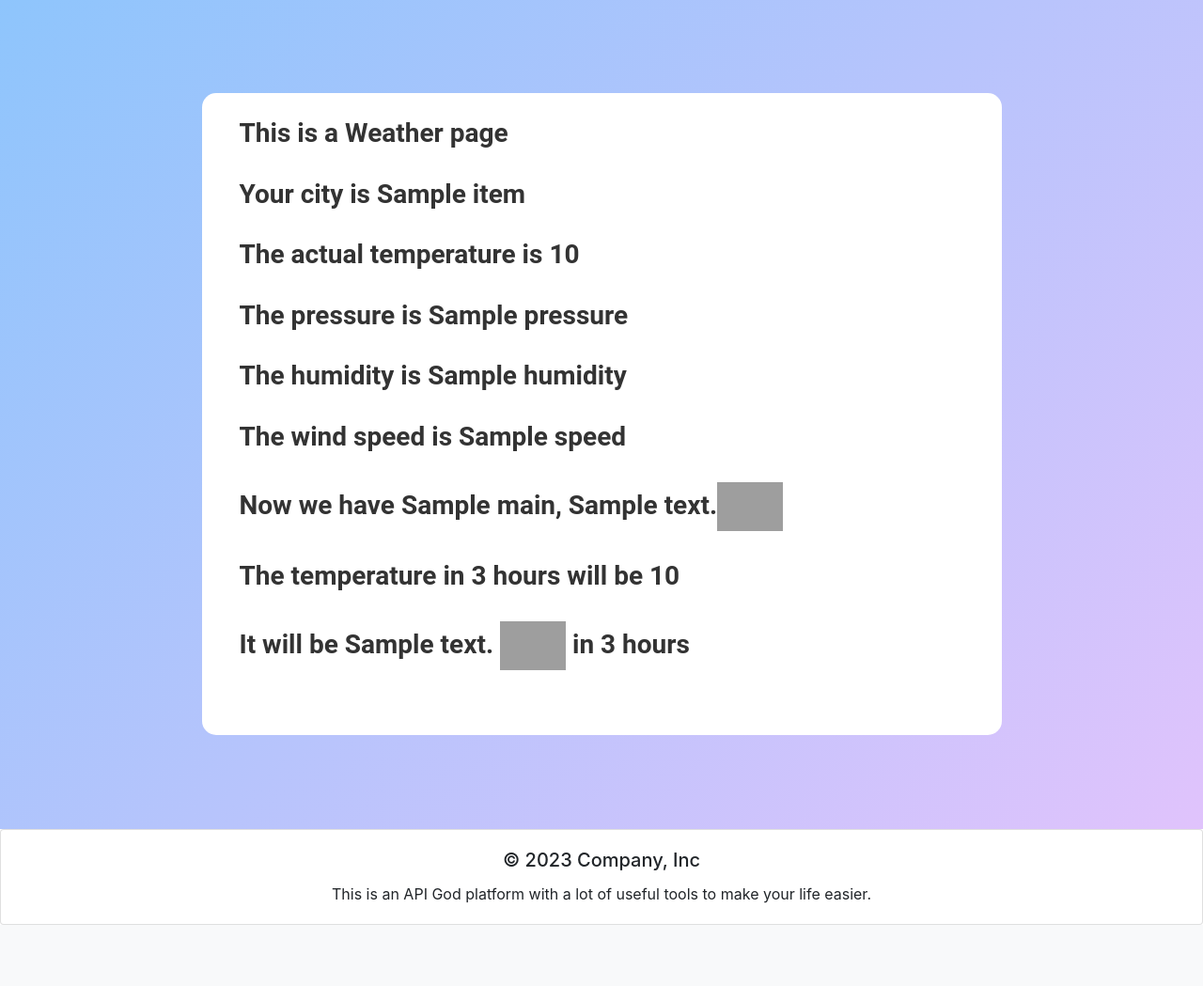
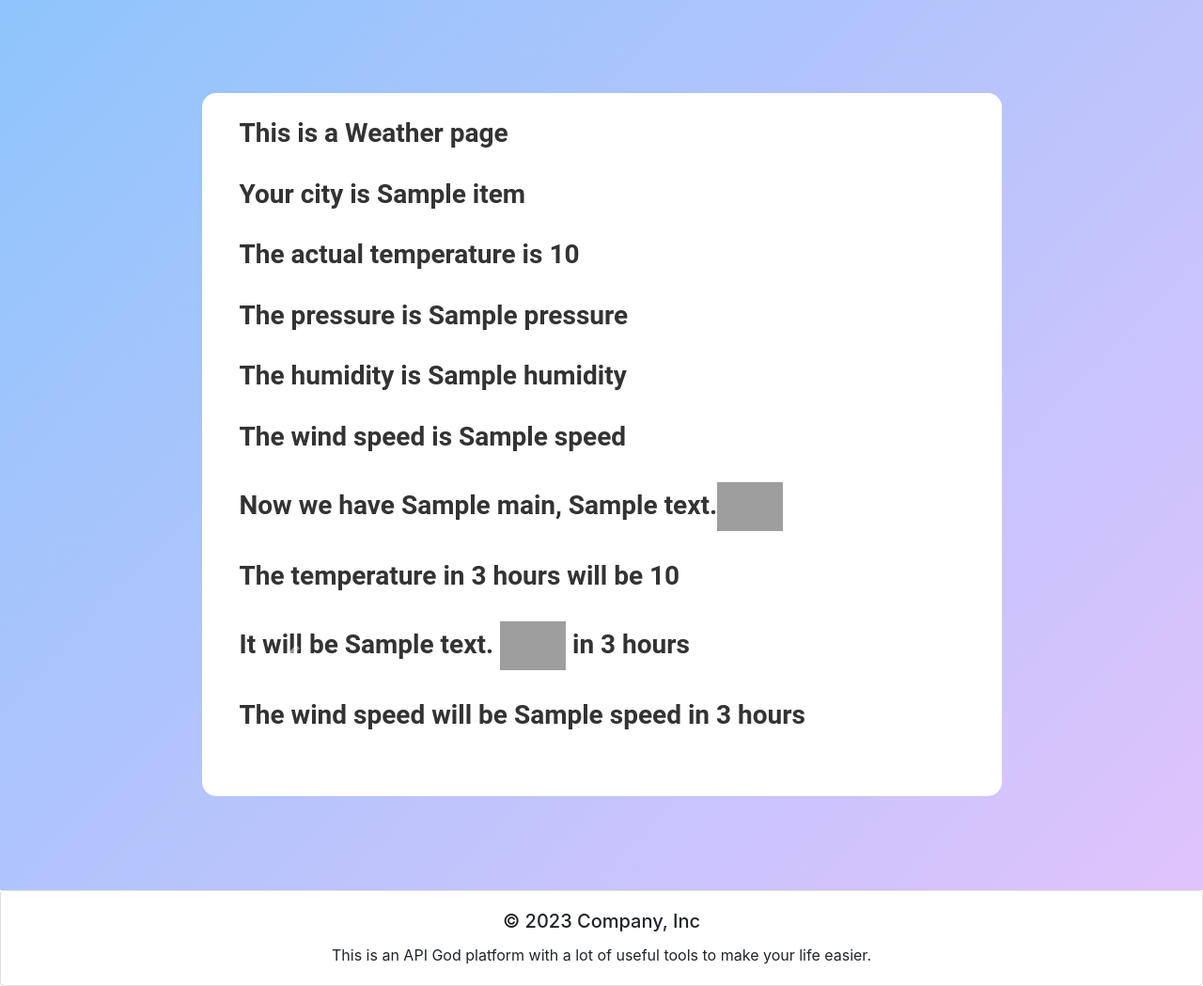
Before and after one commit to boiko88/APIGod, a Django app: page /weather in a window 1280 px wide. Shown: the part 57-1106 px from the top of the page at 94% size. Before the commit the page ends 1041 px from the top, so only its background shows below. Run offline with Django 4.2, Linux system fonts and the light colour scheme; tables that the repository leaves empty hold one stand-in row (values such as "Sample post"); a database or web service that is not in the repository returns one stand-in record (values such as "Sample title"); data that the repository does not hold is empty; some libraries are stand-ins or nearby versions; grey boxes are pictures that could not be loaded.

Commit message:
added wind of speed to all the forecasts, also added forecast in 9 hours in the corousel

```diff
--- a/my_platform/views.py
+++ b/my_platform/views.py
@@ -199,20 +199,30 @@ def weather(request):
     url6 = MAIN_URL6 + CITY + '&units=metric&appid=' + API_KEY
 
     response2 = requests.get(url6).json()
-    data3h = response2['list'][1]
+    data3h = response2['list'][1]['wind']
     temp3h = response2['list'][1]['main']['temp']
+    wind3h = response2['list'][1]['wind']['speed']
     description3h = response2['list'][1]['weather'][0]['description']
     icon3h = response2['list'][1]['weather'][0]['icon']
     # pprint(data3h)
 
     data6h = response2['list'][2]
     temp6h = response2['list'][2]['main']['temp']
+    wind6h = response2['list'][2]['wind']['speed']
     description6h = response2['list'][2]['weather'][0]['description']
     icon6h = response2['list'][2]['weather'][0]['icon']
     # pprint(data6h)
 
+    data9h = response2['list'][3]
+    temp9h = response2['list'][3]['main']['temp']
+    wind9h = response2['list'][3]['wind']['speed']
+    description9h = response2['list'][3]['weather'][0]['description']
+    icon9h = response2['list'][3]['weather'][0]['icon']
+    # pprint(data6h)
+
     data24h = response2['list'][8]
     temp24h = response2['list'][8]['main']['temp']
+    wind24h = response2['list'][8]['wind']['speed']
     description24h = response2['list'][8]['weather'][0]['description']
     icon24h = response2['list'][8]['weather'][0]['icon']
     # pprint(data24h)
@@ -228,15 +238,24 @@ def weather(request):
         'description': description,
         'icon': icon,
         'temp3h': temp3h,
+        'wind3h': wind3h,
         'description3h': description3h,
         'icon3h': icon3h,
         'temp6h': temp6h,
+        'wind6h': wind6h,
         'description6h': description6h,
         'icon6h': icon6h,
+        'data9h': data9h,
+        'temp9h': temp9h,
+        'wind9h': wind9h,
+        'description9h': description9h,
+        'icon9h': icon9h,
         'data24h': data24h,
         'temp24h': temp24h,
+        'wind24h': wind24h,
         'description24h': description24h,
         'icon24h': icon24h,
+
 
     }
     return render(request, 'weather.html', context)
--- a/templates/weather.html
+++ b/templates/weather.html
@@ -30,14 +30,22 @@
                           <div class="carousel-item active">
                             <h2>The temperature in 3 hours will be {{ temp3h }}</h2>
                             <h2>It will be {{ description3h }} <img src="http://openweathermap.org/img/w/{{icon3h}}.png" alt="Image" style="width:70px"> in 3 hours</h2>
+                            <h2>The wind speed will be {{ wind3h }} in 3 hours</h2>
                           </div>
                           <div class="carousel-item">
                             <h2>The temperature in 6 hours will be {{ temp6h }}</h2>
                             <h2>It will be {{ description6h }} <img src="http://openweathermap.org/img/w/{{icon6h}}.png" alt="Image" style="width:70px"> in 6 hours</h2>
+                            <h2>The wind speed will be {{ wind6h }} in 6 hours</h2>
+                          </div>
+                          <div class="carousel-item">
+                            <h2>The temperature in 9 hours will be {{ temp9h }}</h2>
+                            <h2>It will be {{ description9h }} <img src="http://openweathermap.org/img/w/{{icon9h}}.png" alt="Image" style="width:70px"> in 9 hours</h2>
+                            <h2>The wind speed will be {{ wind9h }} in 9 hours</h2>
                           </div>
                           <div class="carousel-item">
                             <h2>The temperature in 24 hours will be {{ temp24h }}</h2>
                             <h2>It will be {{ description24h }} <img src="http://openweathermap.org/img/w/{{icon24h}}.png" alt="Image" style="width:70px"> in 24 hours</h2>
+                            <h2>The wind speed will be {{ wind24h }} in 24 hours</h2>
                           </div>
                         </div>
                         <a class="carousel-control-prev" href="#carouselExampleControls" role="button" data-slide="prev">
```
